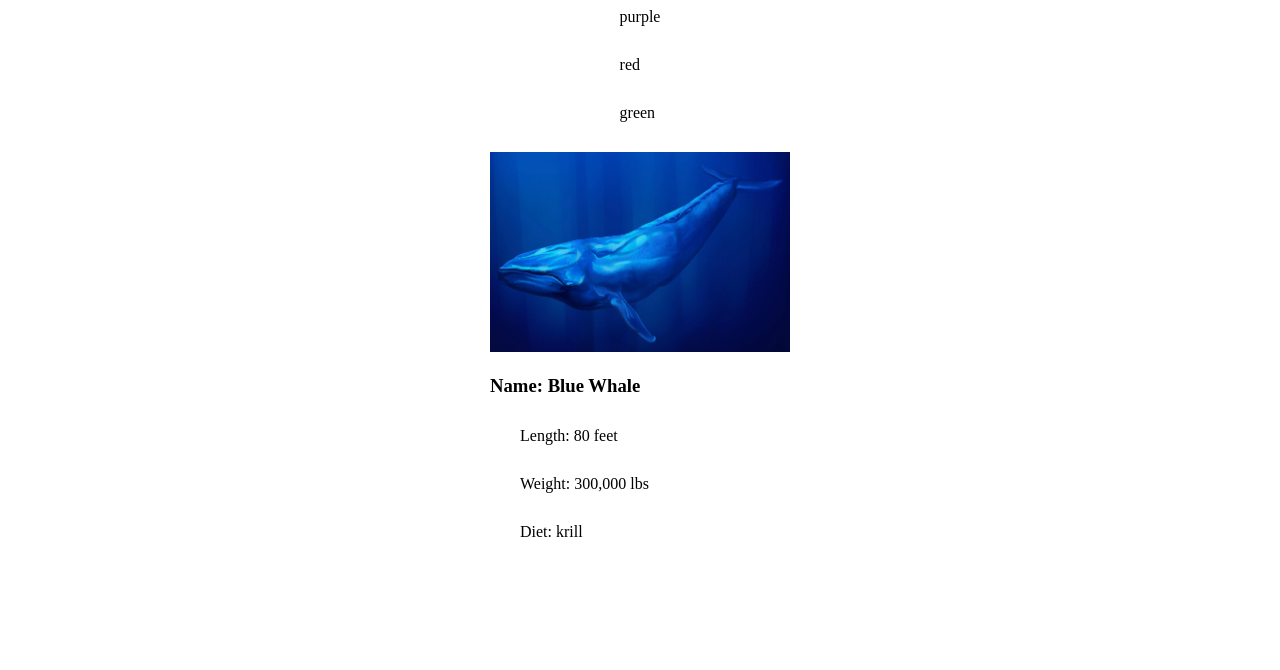
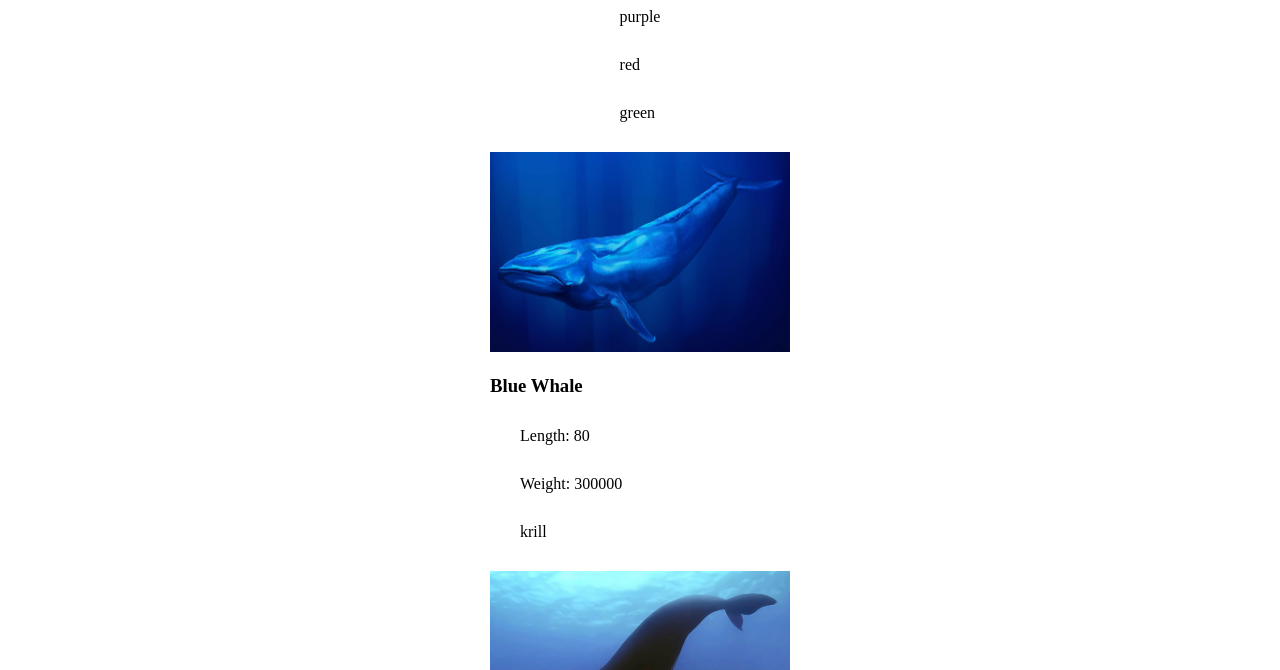
Before and after one commit to JeffreyAllison/listpractice, a website with bundled scripts: page index.html in a window 1280 px wide. Shown: the part 102-772 px from the top of the page. Built offline with nearby package versions, Linux system fonts and the light colour scheme.

Commit message:
imported whale data and created for loop for whales

```diff
--- a/app.js
+++ b/app.js
@@ -1,8 +1,11 @@
 // import functions and grab DOM elements
 import { colors } from './colors-data.js';
 import { renderColorEl } from './render-colors.js';
+import { whales } from './whales-data.js';
+import { renderWhaleEl } from './render-whales.js';
 
 const colorListEl = document.querySelector('.color');
+const whalesListEl = document.querySelector('.whales-list');
 
 for (let color of colors) {
   const colorEl = renderColorEl(color);
@@ -10,7 +13,11 @@ for (let color of colors) {
   colorListEl.append(colorEl);
 }
 
+for (let whale of whales) {
+  const whalesEl = renderWhaleEl(whale);
 
+  whalesListEl.append(whalesEl);
+}
 
 // initialize global state
 
--- a/index.html
+++ b/index.html
@@ -26,13 +26,13 @@
             </div>
         </section>
         <section class="whales-list">
-            <div class="whales">
+            <!-- <div class="whales">
                 <img src="./assets/bluewhale.png" />
                 <h3>Name: Blue Whale</h3>
                 <p>Length: 80 feet</p>
                 <p>Weight: 300,000 lbs</p>
                 <p>Diet: krill</p>
-            </div>
+            </div> -->
         </section>
     </main>
     <footer>
--- a/render-whales.js
+++ b/render-whales.js
@@ -10,11 +10,20 @@ export function renderWhaleEl(whales) {
 
   const whalesEl = document.createElement('div');
   const imgEl = document.createElement('img');
-  const nameEl = document.creatElement('h3');
+  const whaleNameEl = document.createElement('h3');
   const lengthEl = document.createElement('p');
   const weightEl = document.createElement('p');
   const dietEl = document.createElement('p');
 
   whalesEl.classList.add('whales');
 
-  imgEl.src = `assets/${whales.name}.png`
+  imgEl.src = `assets/${whales.name}.png`;
+  whaleNameEl.textContent = (whales.name);
+  lengthEl.textContent = `Length: ${whales.lengthInFeet}`;
+  weightEl.textContent = `Weight: ${whales.weightInLbs}`;
+  dietEl.textContent = whales.diet;
+
+  whalesEl.append(imgEl, whaleNameEl, lengthEl, weightEl, dietEl);
+
+  return whalesEl;
+}
```
Also changed, not shown: assets/Blue Whale.png (renamed from assets/bluewhale.png), assets/Right Whale.png (renamed from assets/rightwhale.png), whales-data.js (indentation only), 2 other files.
